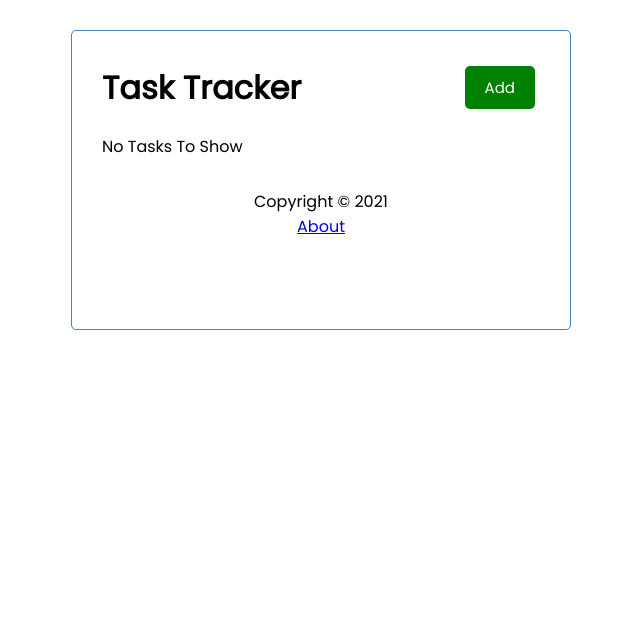
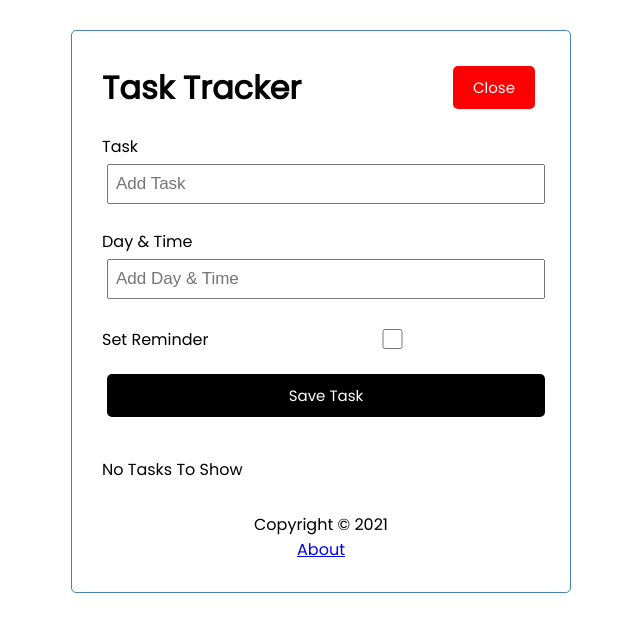
Before and after one commit to gabrieloldaccount/finman-frontend, a React (Create React App) app: page / in a window 1280 px wide. Both pictures are taken after a click on the button "Add". Shown: the top 632 px of the page, without its empty margins (319-959 px from the left). Built offline with nearby package versions, Linux system fonts and the light colour scheme; no server answers.

Commit message:
added complete component folder from crash-course
Co-authored-by: hedy-99 <hedypet@hotmail.com>
Co-authored-by: gabe <gabrielbrattgard@gmail.com>

```diff
--- a/src/components/AddTask.js
+++ b/src/components/AddTask.js
@@ -1,9 +1,58 @@
-const AddTask = () => {
-    return (
-        <form className='add-form'>
+import { useState } from 'react'
 
-        </form>
-    )
+const AddTask = ({ onAdd }) => {
+  const [text, setText] = useState('')
+  const [day, setDay] = useState('')
+  const [reminder, setReminder] = useState(false)
+
+  const onSubmit = (e) => {
+    e.preventDefault()
+
+    if (!text) {
+      alert('Please add a task')
+      return
+    }
+
+    onAdd({ text, day, reminder })
+
+    setText('')
+    setDay('')
+    setReminder(false)
+  }
+
+  return (
+    <form className='add-form' onSubmit={onSubmit}>
+      <div className='form-control'>
+        <label>Task</label>
+        <input
+          type='text'
+          placeholder='Add Task'
+          value={text}
+          onChange={(e) => setText(e.target.value)}
+        />
+      </div>
+      <div className='form-control'>
+        <label>Day & Time</label>
+        <input
+          type='text'
+          placeholder='Add Day & Time'
+          value={day}
+          onChange={(e) => setDay(e.target.value)}
+        />
+      </div>
+      <div className='form-control form-control-check'>
+        <label>Set Reminder</label>
+        <input
+          type='checkbox'
+          checked={reminder}
+          value={reminder}
+          onChange={(e) => setReminder(e.currentTarget.checked)}
+        />
+      </div>
+
+      <input type='submit' value='Save Task' className='btn btn-block' />
+    </form>
+  )
 }
 
 export default AddTask
--- a/src/components/Button.js
+++ b/src/components/Button.js
@@ -4,7 +4,7 @@ const Button = ({ color, text, onClick }) => {
   return (
     <button
       onClick={onClick}
-            style={{ backgroundColor: color}}
+      style={{ backgroundColor: color }}
       className='btn'
     >
       {text}
@@ -19,7 +19,7 @@ Button.defaultProps = {
 Button.propTypes = {
   text: PropTypes.string,
   color: PropTypes.string,
-    onClick: PropTypes.func
+  onClick: PropTypes.func,
 }
 
 export default Button
--- a/src/components/Header.js
+++ b/src/components/Header.js
@@ -1,25 +1,36 @@
 import PropTypes from 'prop-types'
+import { useLocation } from 'react-router-dom'
 import Button from './Button'
 
-const Header = ({ title }) => {
-    const onClick = () => {
-        console.log('Click')
-    }
+const Header = ({ title, onAdd, showAdd }) => {
+  const location = useLocation()
 
-    return (
-        <header className='header'>
-            <h1>{title}</h1>
-            <Button color='green' text='Add' onClick={onClick}/>
-        </header>
-    )
-};
+  return (
+    <header className='header'>
+      <h1>{title}</h1>
+      {location.pathname === '/' && (
+        <Button
+          color={showAdd ? 'red' : 'green'}
+          text={showAdd ? 'Close' : 'Add'}
+          onClick={onAdd}
+        />
+      )}
+    </header>
+  )
+}
 
 Header.defaultProps = {
-    title: 'Task Tracker'
+  title: 'Task Tracker',
 }
 
 Header.propTypes = {
-    title: PropTypes.string
+  title: PropTypes.string.isRequired,
 }
 
+// CSS in JS
+// const headingStyle = {
+//   color: 'red',
+//   backgroundColor: 'black',
+// }
+
 export default Header
--- a/src/components/Tasks.js
+++ b/src/components/Tasks.js
@@ -1,17 +1,13 @@
 import Task from './Task'
 
 const Tasks = ({ tasks, onDelete, onToggle }) => {
-
-    return(
-        <>
-            {tasks.map((task) => (
-                <Task key={task.id}
-                      task={task}
-                      onDelete={onDelete}
-                      onToggle={onToggle}/>
-            ))}
-        </>
-    )
-};
+  return (
+    <>
+      {tasks.map((task, index) => (
+        <Task key={index} task={task} onDelete={onDelete} onToggle={onToggle} />
+      ))}
+    </>
+  )
+}
 
 export default Tasks
```
Also changed, not shown: src/components/Task.js (+6 -3 lines), src/components/About.js (indentation only), src/components/Footer.js (indentation only). Lines whose indentation alone changed are shown as unchanged.
